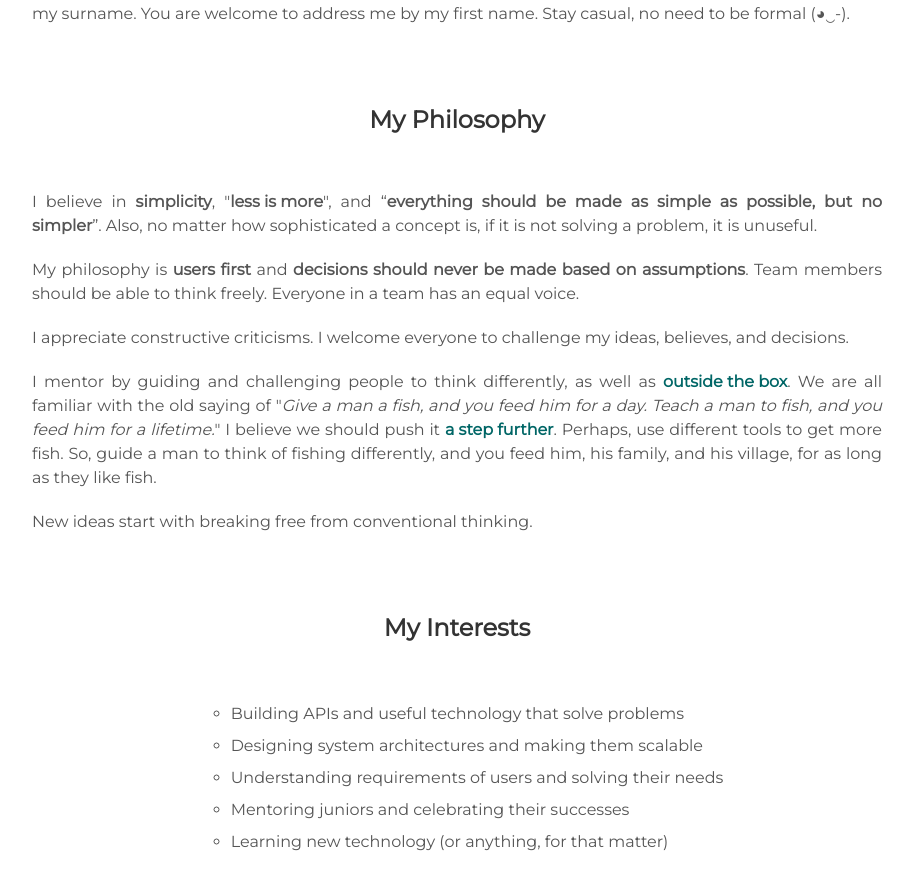
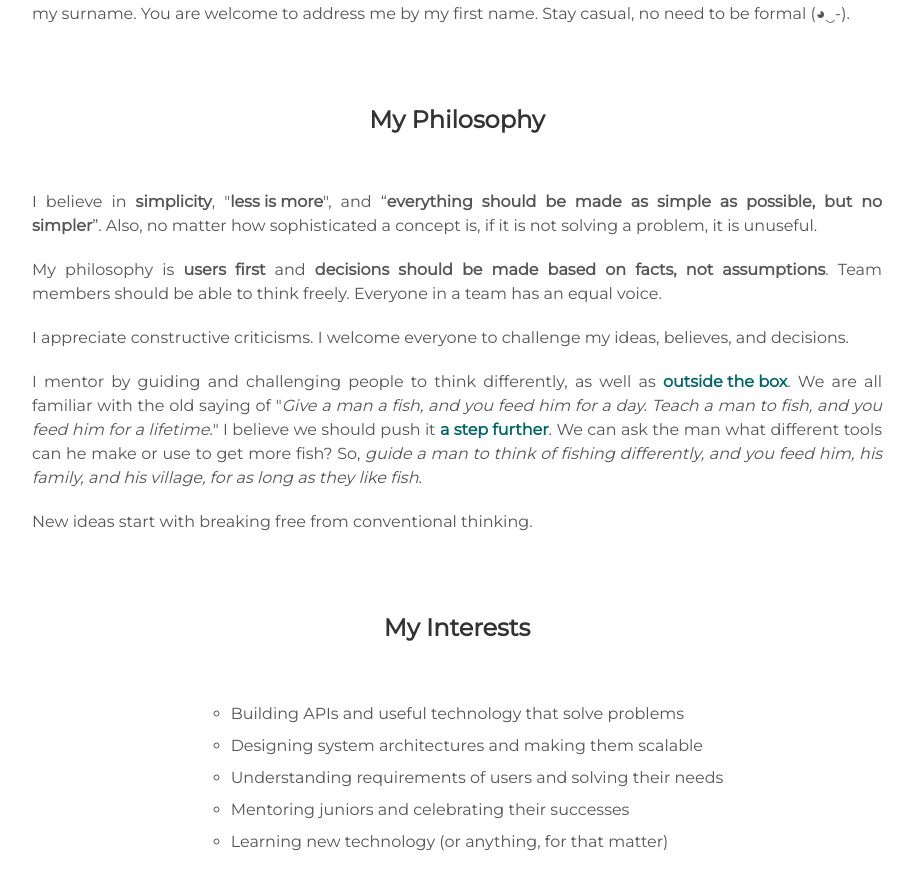
Before and after one commit to mingkichong/mingkichong.github.io, a Jekyll site: the page built from index.html, in a window 1280 px wide and 900 px high, scrolled down 2385 px. Shown: the top 890 px of the window, without its empty margins (183-1097 px from the left). Built offline with Jekyll 4.4.1, drawn with Linux system fonts in a browser that asks for light colours.

Commit message:
update about.philosophy section

```diff
--- a/_includes/about.html
+++ b/_includes/about.html
@@ -26,7 +26,7 @@
   Also, no matter how sophisticated a concept is, if it is not solving a problem, it is unuseful.
 </div>
 <div class="about_details">
-  My philosophy is <strong>users first</strong> and <strong>decisions should never be made based on assumptions</strong>.
+  My philosophy is <strong>users first</strong> and <strong>decisions should be made based on facts, not assumptions</strong>.
   <!-- I deplore micromanagement.  -->
   Team members should be able to think freely. Everyone in a team has an equal voice.
 </div>
@@ -38,8 +38,8 @@
   I mentor by guiding and challenging people to think differently, as well as <span id="about_link"><a><span class="tooltip">outside the box<span class="tooltiptext">why does it have to be a <i class="fas fa-box-open"></i> ?</span></span></a></span>.
   We are all familiar with the old saying of "<em>Give a man a fish, and you feed him for a day. Teach a man to fish, and you feed him for a lifetime.</em>"
   I believe we should push it <span id="about_link"><a><span class="tooltip">a step further<span class="tooltiptext"><img height="350px" src="https://i.pinimg.com/474x/04/35/07/043507090694a0025200c2dd0bfce9b1--fishing-stuff-fly-fishing.jpg"/></span></span></a></span>.
-  Perhaps, use different tools to get more fish.
-  So, guide a man to think of fishing differently, and you feed him, his family, and his village, for as long as they like fish.
+  We can ask the man what different tools can he make or use to get more fish?
+  So, <em>guide a man to think of fishing differently, and you feed him, his family, and his village, for as long as they like fish</em>.
 </div>
 <div class="about_details">
   New ideas start with breaking free from conventional thinking.
```
